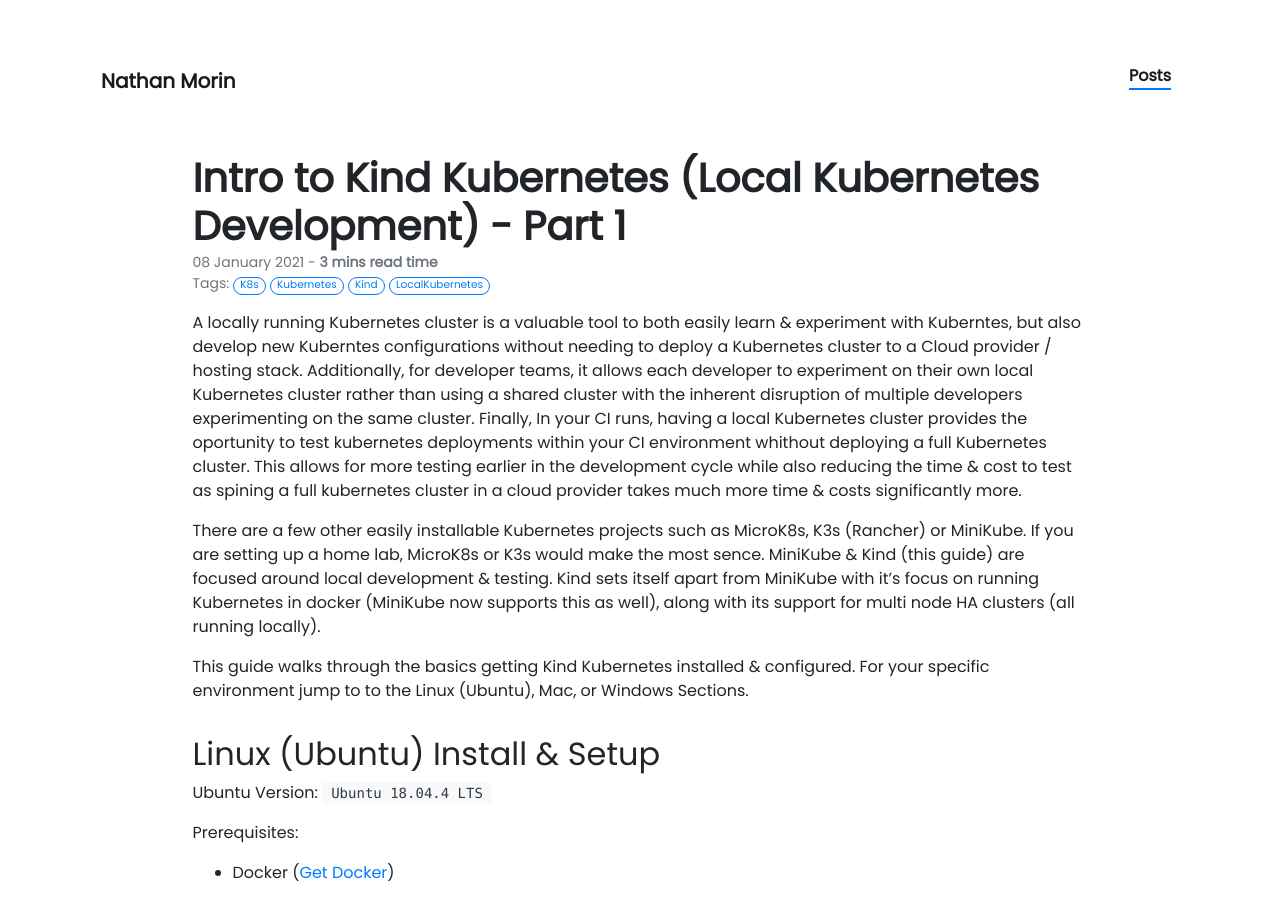
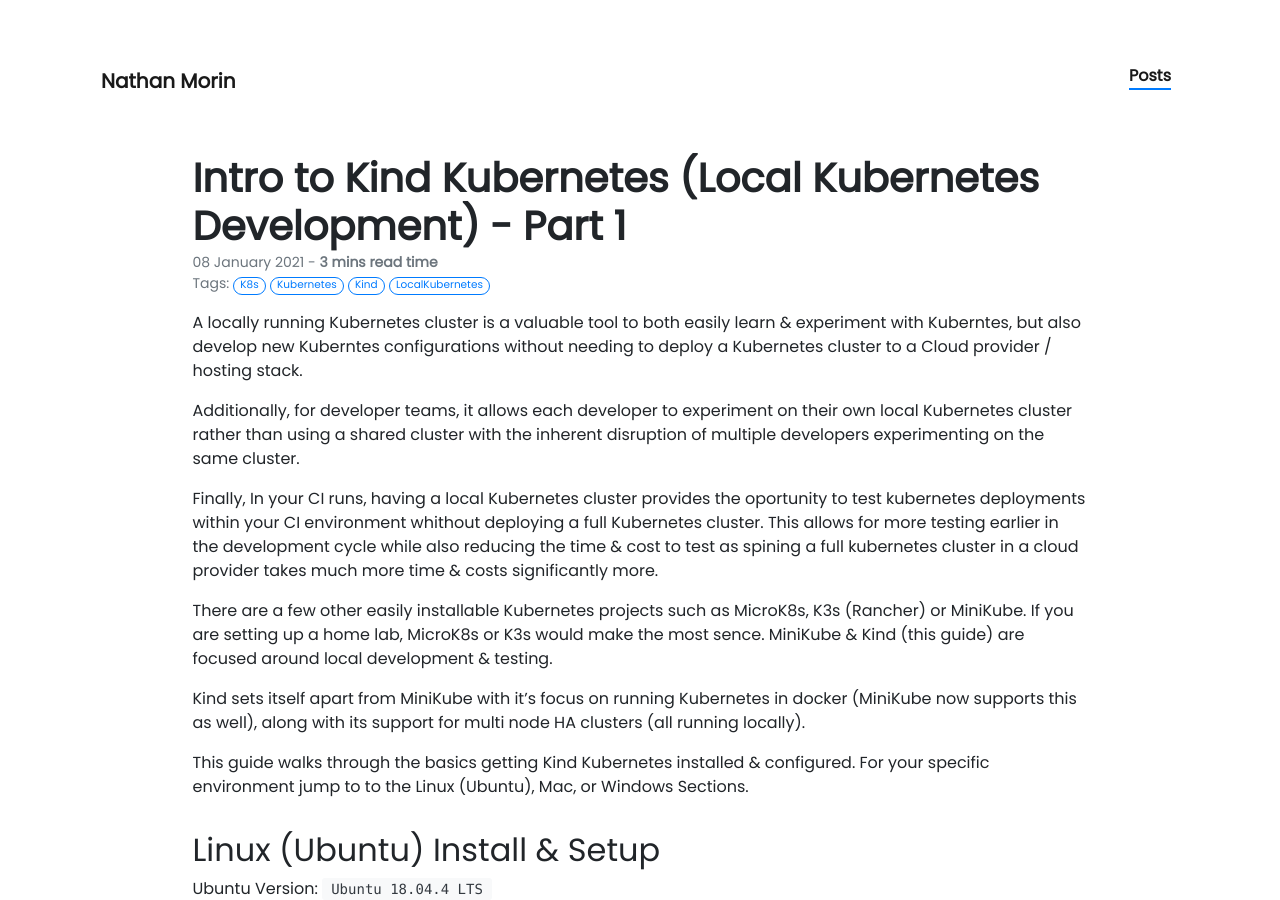
Before and after one commit to nathanamorin/nathanamorin.github.io, a Jekyll site: the page built from _posts/2021-01-08-kind-intro.md, in a window 1280 px wide and 900 px high. Built offline with Jekyll 4.4.1, drawn with Linux system fonts in a browser that asks for light colours; nearby versions of some CDN libraries; our own code applies the rules of GitHub Pages for plain Markdown files.

Commit message:
update spacing

```diff
--- a/_posts/2021-01-08-kind-intro.md
+++ b/_posts/2021-01-08-kind-intro.md
@@ -6,9 +6,15 @@
 description: Intro to Kind Kubernetes (Local Kubernetes Development) - Part 1 - Introduction (installation & first config)
 ---
 
-A locally running Kubernetes cluster is a valuable tool to both easily learn & experiment with Kuberntes, but also develop new Kuberntes configurations without needing to deploy a Kubernetes cluster to a Cloud provider / hosting stack.  Additionally, for developer teams, it allows each developer to experiment on their own local Kubernetes cluster rather than using a shared cluster with the inherent disruption of multiple developers experimenting on the same cluster.  Finally, In your CI runs, having a local Kubernetes cluster provides the oportunity to test kubernetes deployments within your CI environment whithout deploying a full Kubernetes cluster.  This allows for more testing earlier in the development cycle while also reducing the time & cost to test as spining a full kubernetes cluster in a cloud provider takes much more time & costs significantly more.
+A locally running Kubernetes cluster is a valuable tool to both easily learn & experiment with Kuberntes, but also develop new Kuberntes configurations without needing to deploy a Kubernetes cluster to a Cloud provider / hosting stack.
 
-There are a few other easily installable Kubernetes projects such as MicroK8s, K3s (Rancher) or MiniKube.  If you are setting up a home lab, MicroK8s or K3s would make the most sence.  MiniKube & Kind (this guide) are focused around local development & testing.  Kind sets itself apart from MiniKube with it's focus on running Kubernetes in docker (MiniKube now supports this as well), along with its support for multi node HA clusters (all running locally).
+Additionally, for developer teams, it allows each developer to experiment on their own local Kubernetes cluster rather than using a shared cluster with the inherent disruption of multiple developers experimenting on the same cluster.
+
+Finally, In your CI runs, having a local Kubernetes cluster provides the oportunity to test kubernetes deployments within your CI environment whithout deploying a full Kubernetes cluster.  This allows for more testing earlier in the development cycle while also reducing the time & cost to test as spining a full kubernetes cluster in a cloud provider takes much more time & costs significantly more.
+
+There are a few other easily installable Kubernetes projects such as MicroK8s, K3s (Rancher) or MiniKube.  If you are setting up a home lab, MicroK8s or K3s would make the most sence.  MiniKube & Kind (this guide) are focused around local development & testing.
+
+Kind sets itself apart from MiniKube with it's focus on running Kubernetes in docker (MiniKube now supports this as well), along with its support for multi node HA clusters (all running locally).
 
 This guide walks through the basics getting Kind Kubernetes installed & configured.  For your specific environment jump to to the Linux (Ubuntu), Mac, or Windows Sections.
 
```
